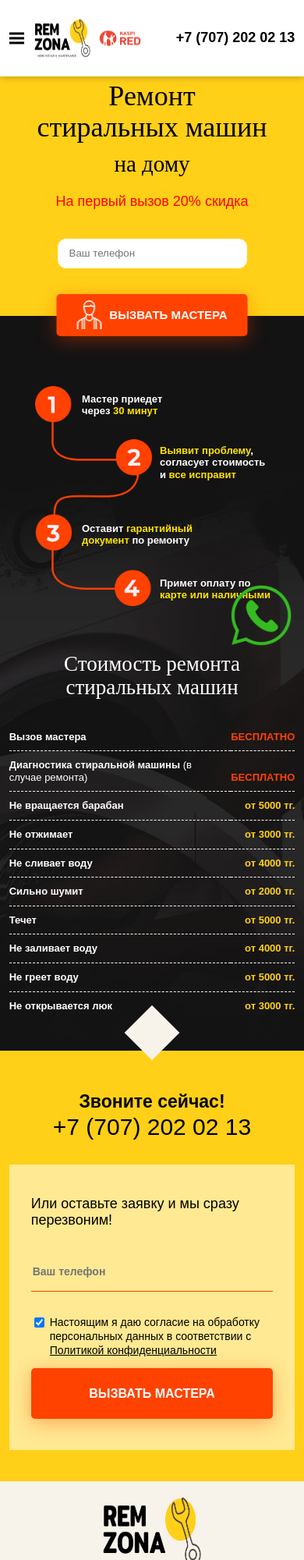
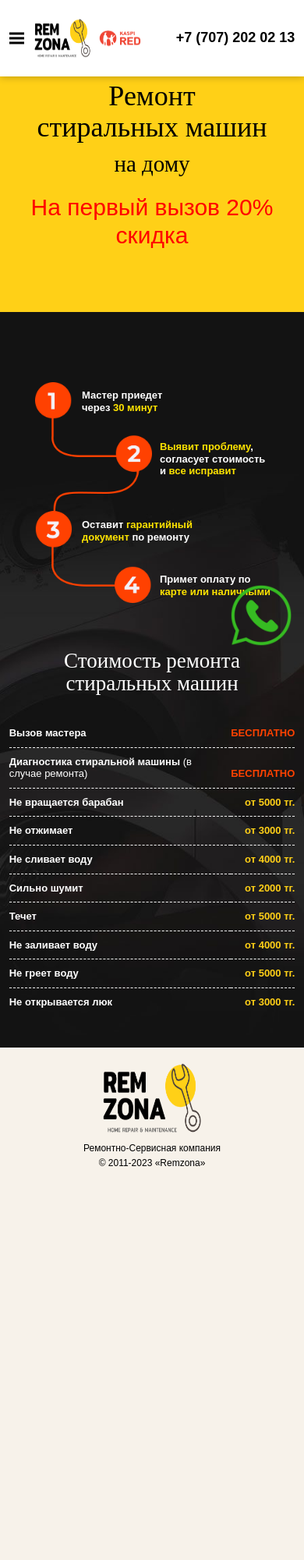
Before and after one commit to imqngali/remzona, a plain HTML site: page index.html in a window 390 px wide. Shown: the top 2000 px of the page at 78% size. After the commit the page ends 1521 px from the top, so only its background shows below. Drawn offline with Linux system fonts and the light colour scheme; a web font is replaced by a local one.

Commit message:
ch221123

```diff
--- a/index.html
+++ b/index.html
@@ -25,7 +25,7 @@
                                     <i class="icon-burger"></i>
                                 </a>
                                 <a href="tel:+7 (707) 202 02 13" class="btn-tel">+7 (707) 202 02 13</a>
-                                <a href="#form" class="btn btn-orange">
+                                <a href="https://wa.me/77072020213" class="btn btn-orange">
                                     <i class="icon-master"></i>
                                     <span>Вызвать мастера</span>
                                 </a>
@@ -46,7 +46,7 @@
                                     <li class="mobile-d-none"><a href="#problems">Что делать?</a></li>
                                     <li class="mobile-d-none"><a href="#why">Почему звонить нам?</a></li>
                                     <li><a href="#price">Лучшие цены</a></li>
-                                    <li class="mobile-d-none"><a href="#form">Быстрый вызов мастера</a></li>
+                                    <li class="mobile-d-none"><a href="https://wa.me/77072020213">Быстрый вызов мастера</a></li>
                                 </ul>
                                 <a href="tel:+7 (707) 202 02 13" class="link-tel">+7 (707) 202 02 13</a>
                             </div>
@@ -60,15 +60,7 @@
                             <div class="cta-subtitle">
                                 на дому
                             </div>
-                            <p style="color: red; margin-bottom: 20px;">На первый вызов 20% скидка</p>
-                            <div class="info">
-                                <form id="order-form" action="send.php" method="post" class="order-form--wide">
-                                    <div class="input-group">
-                                        <input type="tel" name="phone" placeholder="Ваш телефон" required="">
-                                    </div>
-                                    <a class="btn btn-orange" href="https://wa.me/77072020213"><i class="icon-master"></i><span>Вызвать мастера</span></a>
-                                </form>
-                            </div>
+                            <p style="color: red; margin-bottom: 20px; font-size: 30px;">На первый вызов 20% скидка</p>
                             <i class="icon-man"></i>
                             <ul class="ul-reset">
                                 <li>
@@ -166,7 +158,7 @@
                                 </div>
                             </div>
                             <div class="tel">
-                                <a href="tel:+7 (707) 202 02 13">+7 (707) 909 09 21</a>
+                                <a href="tel:+7 (707) 202 02 13">+7 (707) 202 02 13</a>
                             </div>
                             <i class="corner"></i>
                         </div>
@@ -184,9 +176,9 @@
                                         <span class="number">1</span>
                                     </div>
                                     <p>Позвоните сейчас по номеру <br>
-                                        <a href="tel:+7 (707) 202 02 13">+7 (707) 909 09 21</a><br>
+                                        <a href="tel:+7 (707) 202 02 13">+7 (707) 202 02 13</a><br>
                                         или заполните форму</p>
-                                    <a href="#form" class="btn btn-orange">
+                                    <a href="https://wa.me/77072020213" class="btn btn-orange">
                                         <i class="icon-master"></i>
                                         <span>Вызвать мастера</span>
                                     </a>
@@ -323,44 +315,6 @@
                             </div>
                         </div>
                     </div>
-                    <div id="form" class="indent">
-                        <div class="container">
-                            <div class="call">
-                                <b>Звоните сейчас!</b>
-                                <a href="tel:+7 (707) 202 02 13">+7 (707) 202 02 13</a>
-                            </div>
-                            <form action="send.php" method="post" id="order-form">
-                                <p>Или оставьте заявку и мы сразу перезвоним!</p>
-                                <input type="text" name="phone" placeholder="Ваш телефон" required="">
-                                <label class="checkbox">
-                                    <input type="checkbox" name="rule" checked="checked">
-                                    <span>Настоящим я даю согласие на обработку персональных данных в соответствии с <a href="#" class="btn-popup" data-popup="policy">Политикой конфиденциальности</a></span>
-                                </label>
-                                <a href="https://wa.me/77072020213" class="btn btn-orange" target="_blank"><span>Вызвать мастера</span></a>
-                            </form>
-                            <i class="icon-man"></i>
-                            <i class="corner"></i>
-                        </div>
-                    </div>
-                    <div id="form2" class="indent d-none">
-                        <div class="container">
-                            <div class="call">
-                                <b>Звоните сейчас!</b>
-                                <a href="tel:+7 (707) 202 02 13">+7 (707) 202 02 13</a>
-                            </div>
-                            <form action="send.php" method="post" id="order-form">
-                                <p>Или оставьте заявку и мы сразу перезвоним!</p>
-                                <input type="text" name="phone" placeholder="Ваш телефон" required="">
-                                <label class="checkbox">
-                                    <input type="checkbox" name="rule" checked="checked">
-                                    <span>Настоящим я даю согласие на обработку персональных данных в соответствии с <a href="#" class="btn-popup" data-popup="policy">Политикой конфиденциальности</a></span>
-                                </label>
-                                <a class="btn btn-orange" href="https://wa.me/77072020213"><span>Вызвать мастера</span></a>
-                            </form>
-                            <i class="icon-man"></i>
-                            <i class="corner"></i>
-                        </div>
-                    </div>
                     <footer id="footer">
                         <div class="container">
                             <div class="logo">
```
